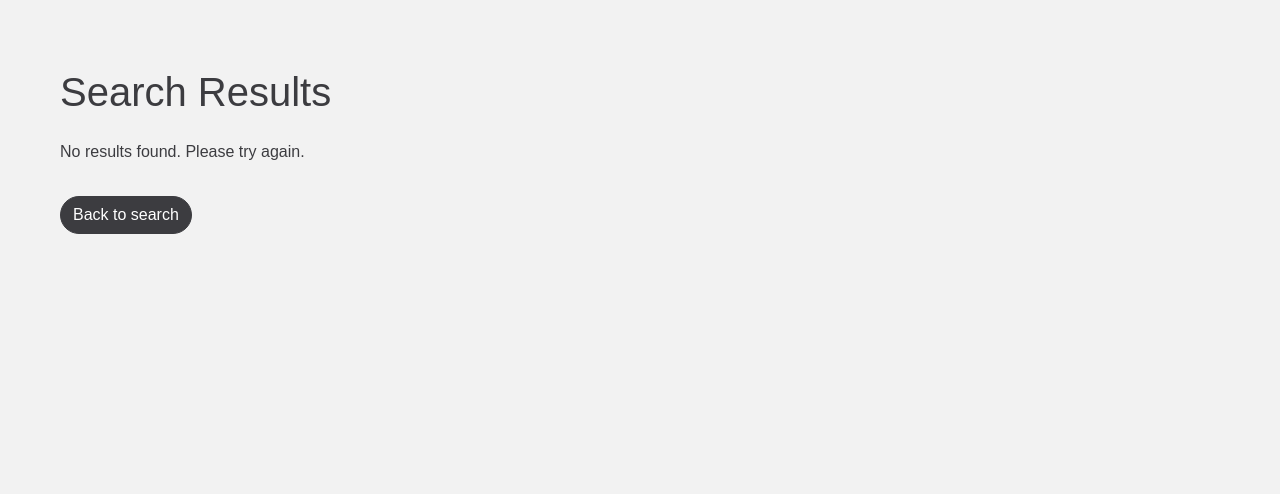
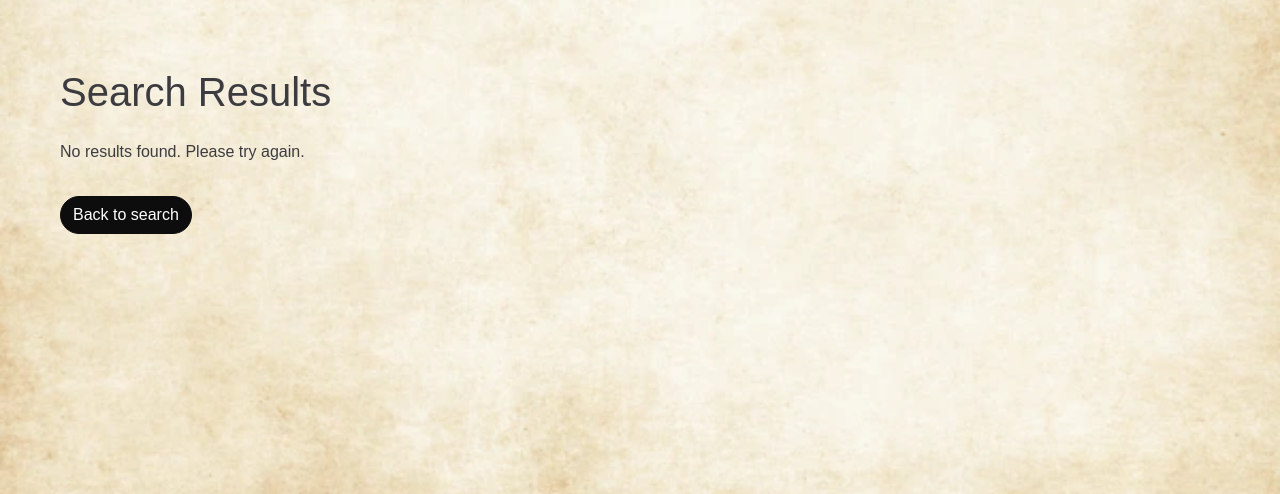
Before and after one commit to lucila-hernandez/Bookmark, a Flask app: page /search in a window 1280 px wide. Shown: the top 494 px of the page. Run offline with Flask 3, Linux system fonts and the light colour scheme; data that the repository does not hold is empty.

Commit message:
Bookmark

```diff
--- a/static/styles.css
+++ b/static/styles.css
@@ -1,5 +1,4 @@
 body {
-    background-color: #F2F2F2;
     font-family: Arial, Helvetica, sans-serif;
     margin: 0;
 }
@@ -27,30 +26,36 @@ body.home {
     justify-content: center;
     align-items: center;
     height: 100vh;
+    background-image: url('/static/images/old_background.webp');
+    background-size: cover;
+    background-position: center center;
+    background-repeat: no-repeat;
 }
 
 .btn-primary {
-    background-color: #3C3C40 !important;
-    border-color: #3C3C40 !important;
+    background-color: #0D0D0D !important;
+    border-color: #0D0D0D !important;
     color: #ffffff !important;
     border-radius: 50px;
 }
 
 .btn-primary:hover {
-    background-color: #0D0D0D !important;
-    border-color: #0D0D0D !important;
+
+    background-color: #3C3C40 !important;
+    border-color: #3C3C40 !important;
 }
 
 .btn-secondary {
-    background-color: #3C3C40;
-    border-color: #3C3C40;
+    background-color: #0D0D0D;
+    border-color: #0D0D0D;
     color: #ffffff;
     border-radius: 50px;
 }
 
 .btn-secondary:hover {
-    background-color: #0D0D0D;
-    border-color: #0D0D0D;
+
+    background-color: #3C3C40;
+    border-color: #3C3C40;
 }
 
 .container {
@@ -122,13 +127,21 @@ body.home {
 }
 
 .btn-info {
-    background-color: #3C3C40 !important;
-    border-color: #3C3C40 !important;
+    background-color: #0D0D0D !important;
+    border-color: #0D0D0D !important;
     color: #ffffff !important;
     border-radius: 50px;
 }
 
 .btn-info:hover {
-    background-color: #0D0D0D !important;
-    border-color: #0D0D0D !important;
+    background-color: #3C3C40 !important;
+    border-color: #3C3C40 !important;
+
 }
+
+body.search-results {
+    background-image: url('/static/images/old_background.webp');
+    background-size: cover;
+    background-position: center center;
+    background-repeat: no-repeat;
+}
```
Also changed, not shown: static/images/old_background.webp (added).
